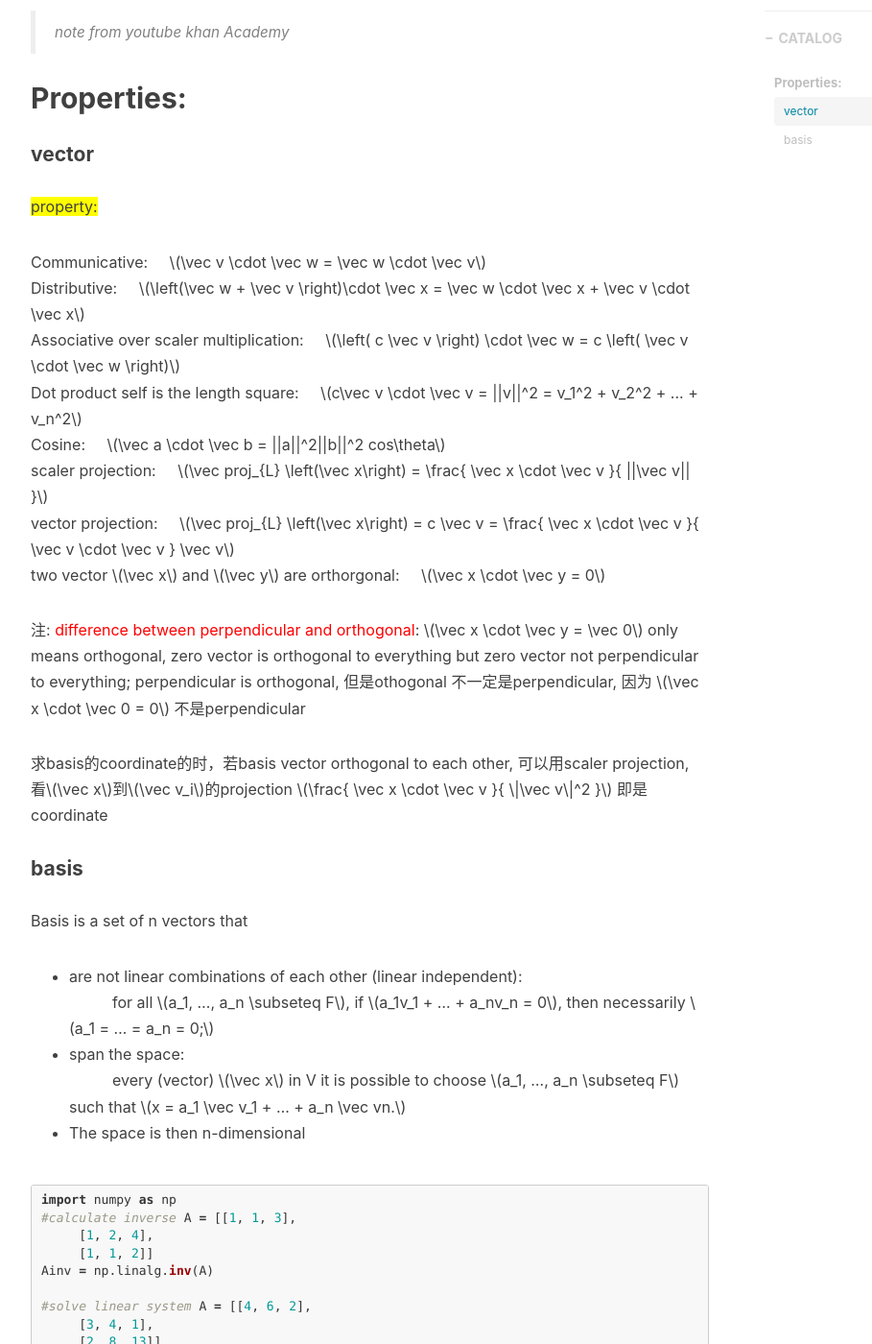
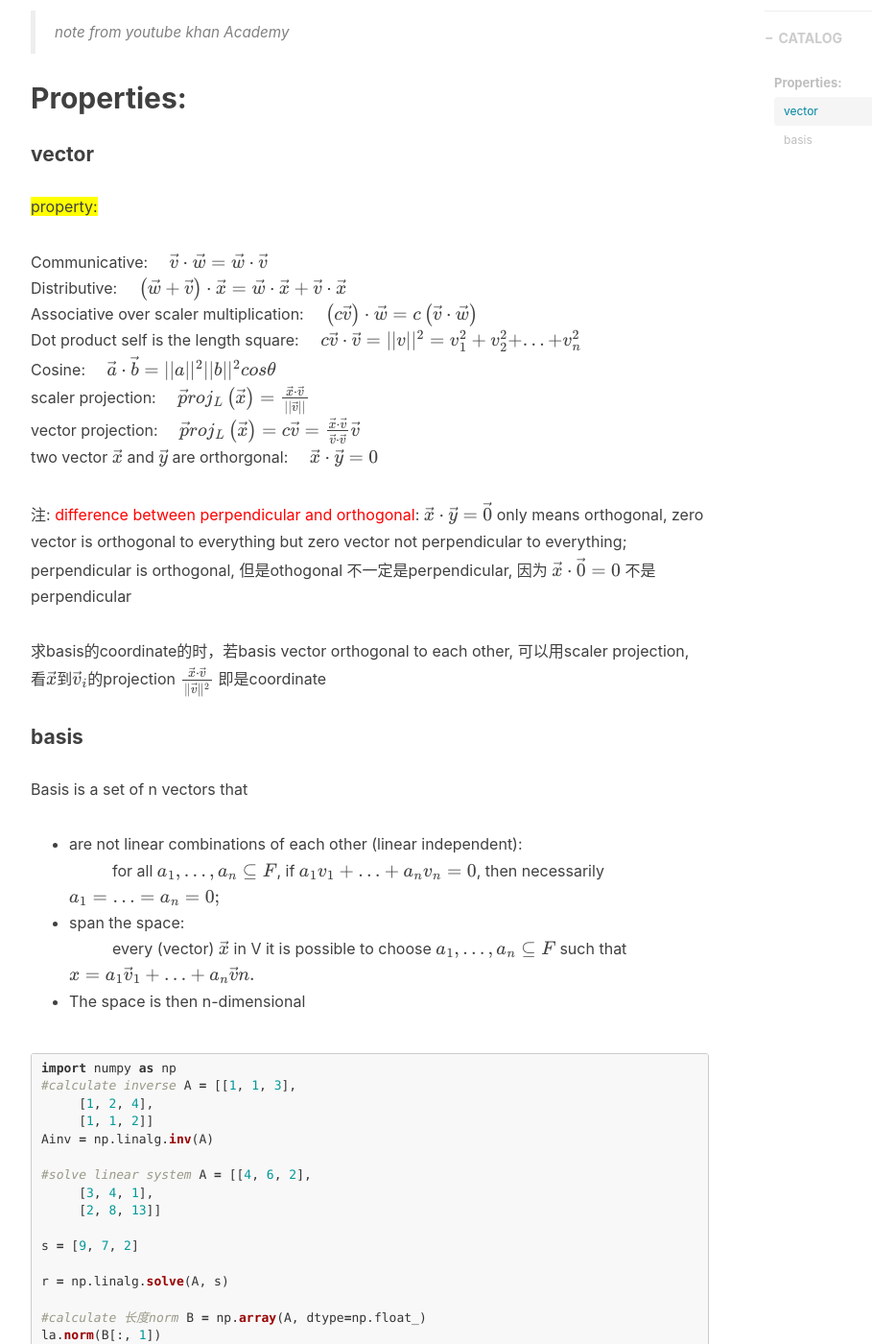
Before and after one commit to beckswu/beckswu.github.io, a Jekyll site: the page built from _posts/2018-09-23-linear-algebra.markdown, in a window 1280 px wide and 1400 px high, scrolled down 552 px. Shown: the whole window at 96% size, without its empty margins (233-1142 px from the left). Built offline with Jekyll 4.4.1, drawn with Linux system fonts in a browser that asks for light colours; nearby versions of some CDN libraries; formulas are drawn with MathJax 3; comment, search, counter and statistics services are not loaded; some of the changed lines change nothing that is shown.

Commit message:
add formula

```diff
--- a/_posts/2018-09-23-linear-algebra.markdown
+++ b/_posts/2018-09-23-linear-algebra.markdown
@@ -13,7 +13,10 @@
 ---
 
 > note from youtube khan Academy
->
+
+
+<script type="text/javascript" async src="https://cdn.mathjax.org/mathjax/latest/MathJax.js?config=TeX-MML-AM_CHTML"> </script>
+
 
 ## Properties:
 #### vector
```
